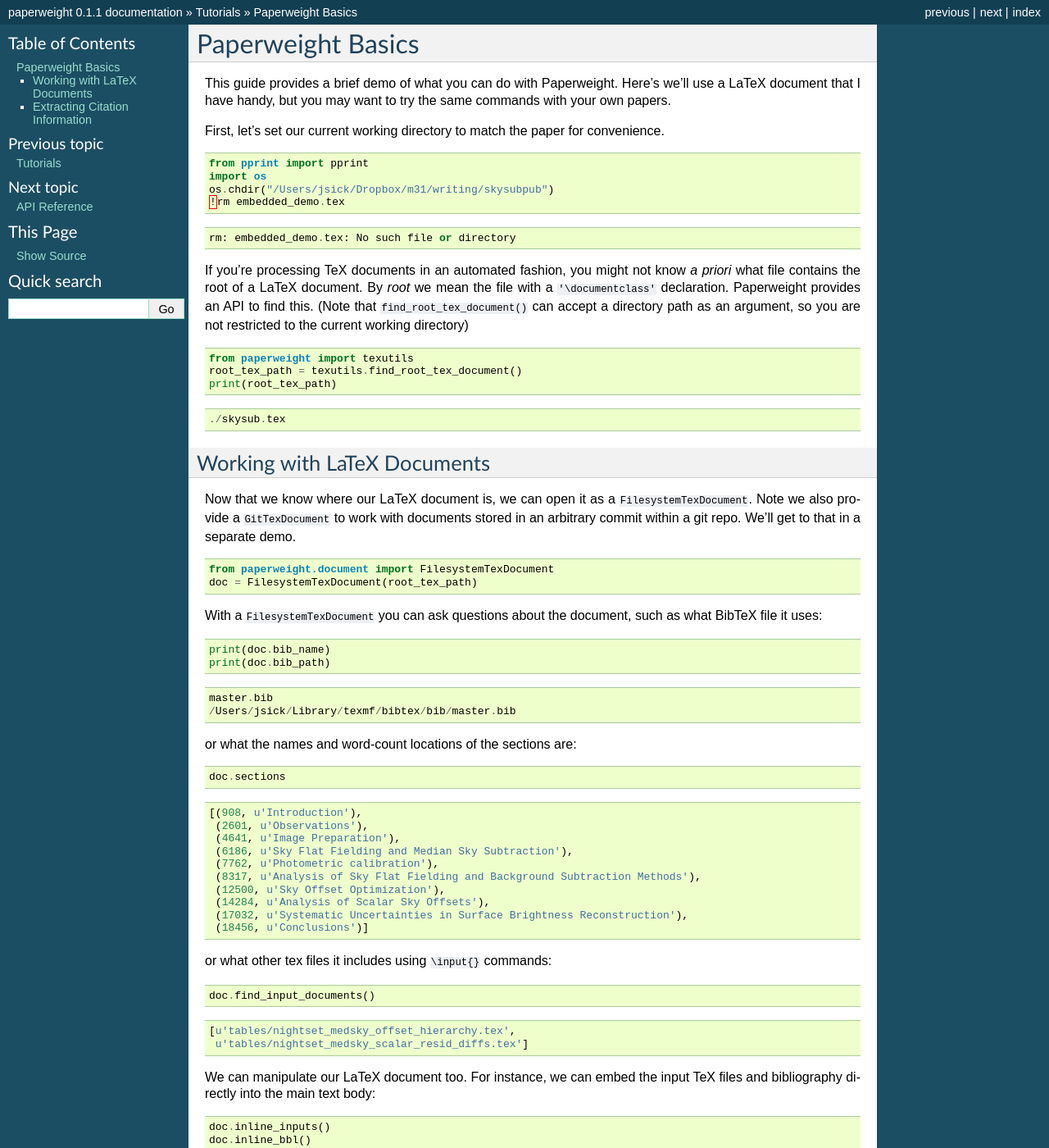
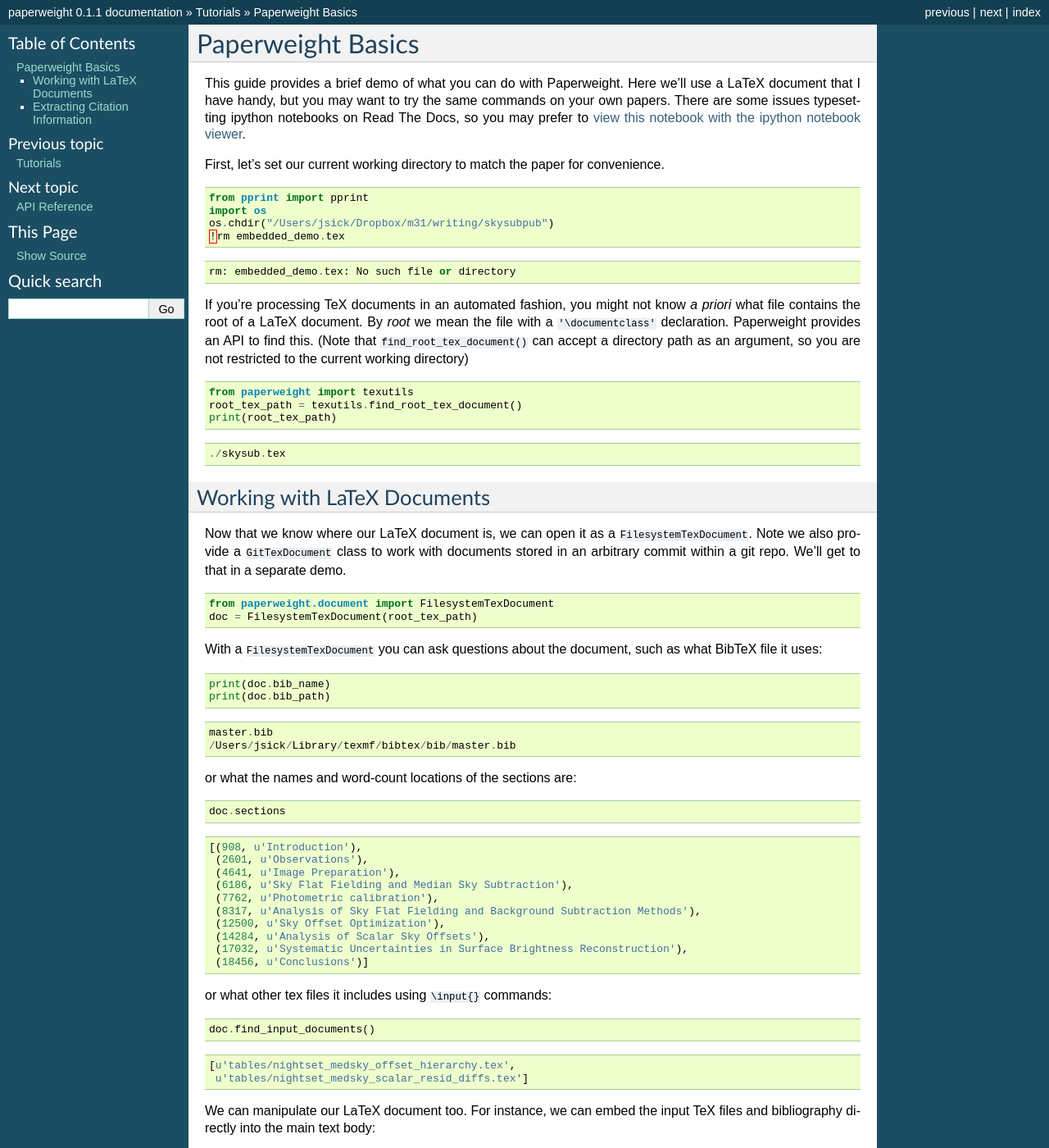
Before and after one commit to jonathansick/paperweight, a Sphinx documentation site: the page built from doc/demo/basics.rst, in a window 1280 px wide and 1400 px high. Shown: the whole window at 82% size. Built offline with Sphinx 7.4.7, drawn with Linux system fonts in a browser that asks for light colours; some of the changed text lies outside the part shown.

Commit message:
Fix some typos in the demo

```diff
--- a/doc/demo/basics.rst
+++ b/doc/demo/basics.rst
@@ -3,8 +3,11 @@
 ==================
 
 This guide provides a brief demo of what you can do with Paperweight.
-Here's we'll use a LaTeX document that I have handy, but you may want to
-try the same commands with your own papers.
+Here we'll use a LaTeX document that I have handy, but you may want to
+try the same commands on your own papers. There are some issues
+typesetting ipython notebooks on Read The Docs, so you may prefer to
+`view this notebook with the ipython notebook
+viewer <http://nbviewer.ipython.org/github/jonathansick/paperweight/blob/master/doc/demo/basics.ipynb>`__.
 
 First, let's set our current working directory to match the paper for
 convenience.
@@ -43,9 +46,9 @@
 ----------------------------
 
 Now that we know where our LaTeX document is, we can open it as a
-``FilesystemTexDocument``. Note we also provide a ``GitTexDocument`` to
-work with documents stored in an arbitrary commit within a git repo.
-We'll get to that in a separate demo.
+``FilesystemTexDocument``. Note we also provide a ``GitTexDocument``
+class to work with documents stored in an arbitrary commit within a git
+repo. We'll get to that in a separate demo.
 
 .. code:: python
 
@@ -114,7 +117,7 @@
 file since all text content is embedded into the root TeX document. This
 can be handy for submitting the article to a journal (in fact the
 `preprint <http://github.com/jonathansick/preprint>`__ tool uses
-paperweight to do just that).
+Paperweight to do just that).
 
 .. code:: python
 
```
Also changed, not shown: doc/demo/basics.ipynb.
